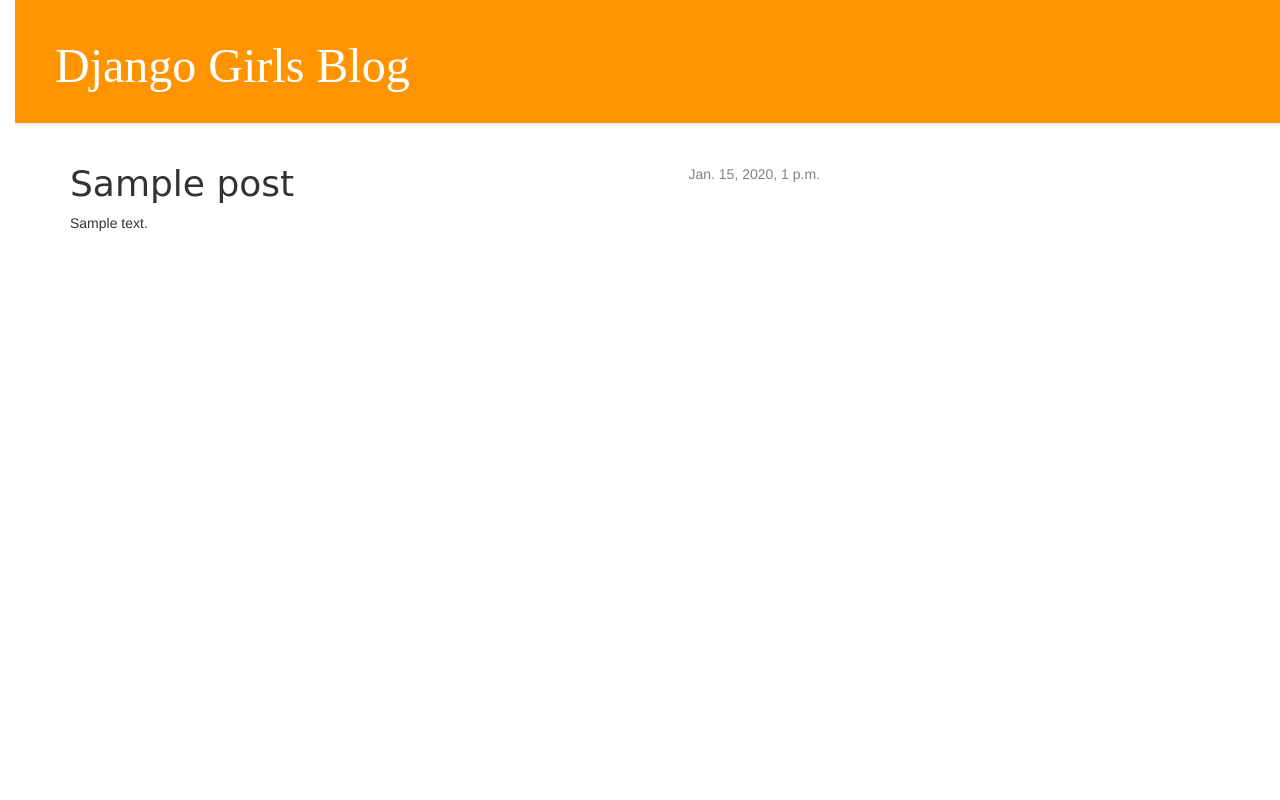
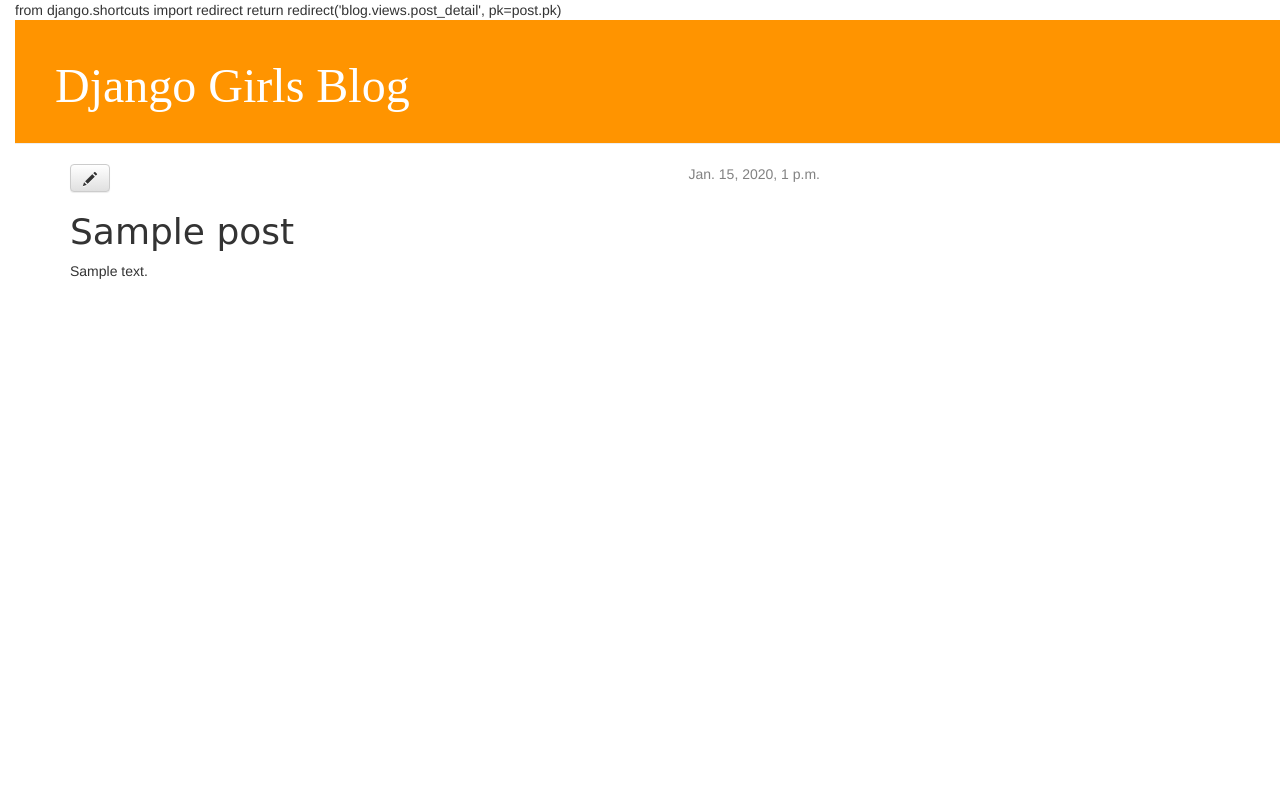
Before and after one commit to binsalim/djangoboys, a Django app: page /post/1/ in a window 1280 px wide. Run offline with Django 3.2, Linux system fonts and the light colour scheme; tables that the repository leaves empty hold one stand-in row (values such as "Sample post"); some libraries are stand-ins or nearby versions.

Commit message:
Added views to create/edit blog post inside the site.

```diff
--- a/blog/templates/blog/base.html
+++ b/blog/templates/blog/base.html
@@ -8,6 +8,9 @@
     </head>
     <body>
     <div class="page-header">
+        {% if user.is_authenticated %}
+        <a href="{% url "post_new" %}" class="top-menu"><span class="glyphicon glyphicon-plus"></span></a>
+        {% endif %}
         <h1><a href="/">Django Girls Blog</a></h1>
     </div>
     <div class="content container">
--- a/blog/templates/blog/post_detail.html
+++ b/blog/templates/blog/post_detail.html
@@ -1,3 +1,5 @@
+from django.shortcuts import redirect
+return redirect('blog.views.post_detail', pk=post.pk)
 {% extends "blog/base.html" %}
 {% block content %}
 
@@ -7,6 +9,7 @@
                 {{ post.published_date }}
             </div>
         {% endif %}
+        <a class="btn btn-default" href="{% url "post_edit" pk=post.pk %}"><span class="glyphicon glyphicon-pencil"></span></a>
         <h1>{{ post.title }}</h1>
         <p>{{ post.text|linebreaks }}</p>
     </div>
--- a/blog/urls.py
+++ b/blog/urls.py
@@ -4,4 +4,6 @@ from . import views
 urlpatterns = [
     url(r'^$', views.post_list, name='post_list'),
     url(r'^post/(?P<pk>[0-9]+)/$', views.post_detail, name='post_detail'),
+    url(r'^post/new/$', views.post_new, name='post_new'),
+    url(r'^post/(?P<pk>[0-9]+)/edit/$', views.post_edit, name='post_edit'),
 ]
--- a/blog/views.py
+++ b/blog/views.py
@@ -2,6 +2,7 @@ from django.shortcuts import render, get_object_or_404
 from django.shortcuts import render
 from .models import Post
 from django.utils import timezone
+from .forms import PostForm
 
 # Create your views here.
 def post_list(request):
@@ -13,3 +14,28 @@ def post_detail(request, pk):
 def post_detail(request, pk):
     post = get_object_or_404(Post, pk=pk)
     return render(request, 'blog/post_detail.html', {'post': post})
+
+def post_new(request):
+	if request.method == "POST":
+		form = PostForm(request.POST)
+		if form.is_valid():
+			post = form.save(commit=False)
+			post.author = request.user
+			post.published_date = timezone.now()
+			post.save()
+	else:
+		form = PostForm()
+	return render(request, 'blog/post_edit.html', {'form': form})
+def post_edit(request, pk):
+	post = get_object_or_404(Post, pk=pk)
+	if request.method == "POST":
+		form = PostForm(request.POST, instance=post)
+		if form.is_valid():
+			post = form.save(commit=False)
+			post.author = request.user
+			post.published_date = timezone.now()
+			post.save()
+			return redirect('blog.views.post_detail', pk=post.pk)
+	else:
+		form = PostForm(instance=post)
+	return render(request, 'blog/post_edit.html', {'form': form})
```
Also changed, not shown: blog/forms.py (added, +8 -0 lines), blog/templates/blog/post_edit.html (added, +8 -0 lines).
